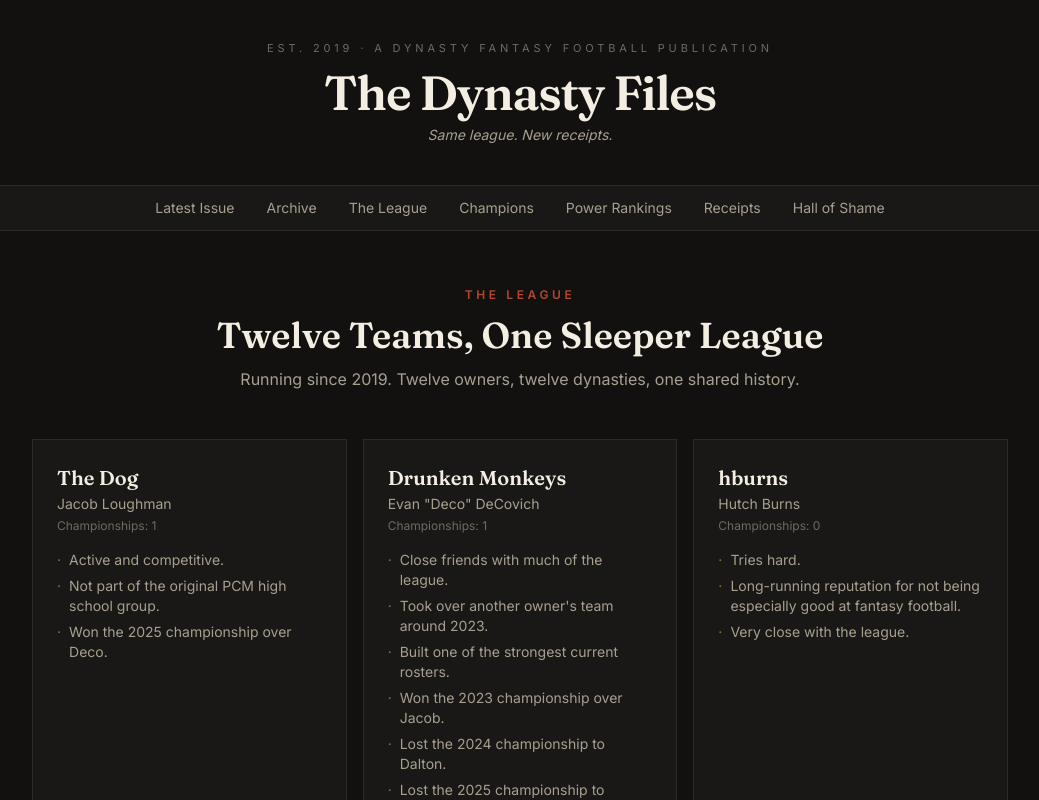
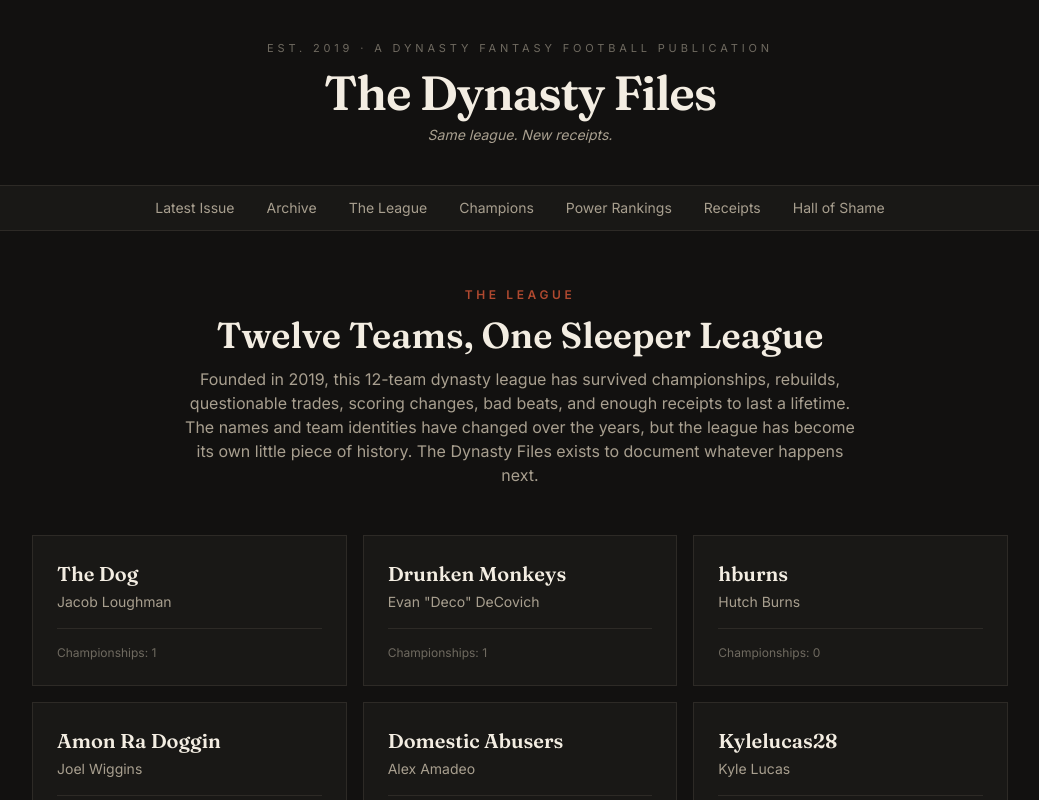
Before and after one commit to dalton-stix/dynasty-files, a Next.js app: page /league in a window 1280 px wide. Shown: the top 800 px of the page, without its empty margins (120-1159 px from the left). Built offline with nearby package versions, Linux system fonts and the light colour scheme.

Commit message:
Simplify public league profiles

```diff
--- a/app/league/page.tsx
+++ b/app/league/page.tsx
@@ -1,5 +1,6 @@
 import type { Metadata } from "next";
 import { owners } from "@/data/owners";
+import { championshipCountsBySlug } from "@/data/champions";
 import OwnerCard from "@/components/OwnerCard";
 import Container from "@/components/Container";
 
@@ -9,6 +10,8 @@ export const metadata: Metadata = {
 };
 
 export default function LeaguePage() {
+  const counts = championshipCountsBySlug();
+
   return (
     <Container className="max-w-5xl py-14">
       <div className="mx-auto max-w-2xl text-center">
@@ -19,14 +22,23 @@ export default function LeaguePage() {
           Twelve Teams, One Sleeper League
         </h1>
         <p className="mt-3 text-ink-muted">
-          Running since 2019. Twelve owners, twelve dynasties, one shared
-          history.
+          Founded in 2019, this 12-team dynasty league has survived
+          championships, rebuilds, questionable trades, scoring changes, bad
+          beats, and enough receipts to last a lifetime. The names and team
+          identities have changed over the years, but the league has become
+          its own little piece of history. The Dynasty Files exists to
+          document whatever happens next.
         </p>
       </div>
 
       <div className="mt-12 grid grid-cols-1 gap-4 sm:grid-cols-2 lg:grid-cols-3">
         {owners.map((owner) => (
-          <OwnerCard key={owner.slug} owner={owner} />
+          <OwnerCard
+            key={owner.slug}
+            teamName={owner.teamName}
+            ownerName={owner.ownerName}
+            championships={counts[owner.slug] ?? 0}
+          />
         ))}
       </div>
     </Container>
--- a/components/OwnerCard.tsx
+++ b/components/OwnerCard.tsx
@@ -1,28 +1,21 @@
-import type { Owner } from "@/lib/types";
-import { championshipCountsBySlug } from "@/data/champions";
-
-export default function OwnerCard({ owner }: { owner: Owner }) {
-  const titles = championshipCountsBySlug()[owner.slug] ?? 0;
-
+export default function OwnerCard({
+  teamName,
+  ownerName,
+  championships,
+}: {
+  teamName: string;
+  ownerName: string;
+  championships: number;
+}) {
   return (
-    <div className="flex flex-col border border-paper-line bg-paper-raised p-6">
-      <div>
-        <h3 className="font-display text-xl font-semibold text-ink">
-          {owner.teamName}
-        </h3>
-        <p className="mt-0.5 text-sm text-ink-muted">{owner.ownerName}</p>
-        <p className="mt-1 text-xs text-ink-faint">
-          Championships: {titles}
-        </p>
-      </div>
-      <ul className="mt-4 space-y-1.5 text-sm text-ink-muted">
-        {owner.facts.map((fact) => (
-          <li key={fact} className="flex gap-2">
-            <span className="text-gold-soft">&middot;</span>
-            <span>{fact}</span>
-          </li>
-        ))}
-      </ul>
+    <div className="border border-paper-line bg-paper-raised p-6">
+      <h3 className="font-display text-xl font-semibold text-ink">
+        {teamName}
+      </h3>
+      <p className="mt-1 text-sm text-ink-muted">{ownerName}</p>
+      <p className="mt-4 border-t border-paper-line pt-4 text-xs text-ink-faint">
+        Championships: {championships}
+      </p>
     </div>
   );
 }
--- a/data/owners.ts
+++ b/data/owners.ts
@@ -1,5 +1,8 @@
 import type { Owner } from "@/lib/types";
 
+// `facts` and `pcmCrew` are private editorial context for writing issues —
+// personality notes, friendships, rivalries, running jokes. They are not
+// rendered on the public site. See the Owner type for details.
 export const owners: Owner[] = [
   {
     slug: "jacob-loughman",
--- a/lib/types.ts
+++ b/lib/types.ts
@@ -22,6 +22,10 @@ export type Owner = {
   slug: string;
   ownerName: string;
   teamName: string;
+  // Internal editorial context only — for writing issues, not for public
+  // rendering. Do not pass these fields into components that render the
+  // public site; The League page shows only slug/ownerName/teamName plus a
+  // derived championship count.
   pcmCrew: boolean;
   founding: boolean;
   facts: string[];
```
